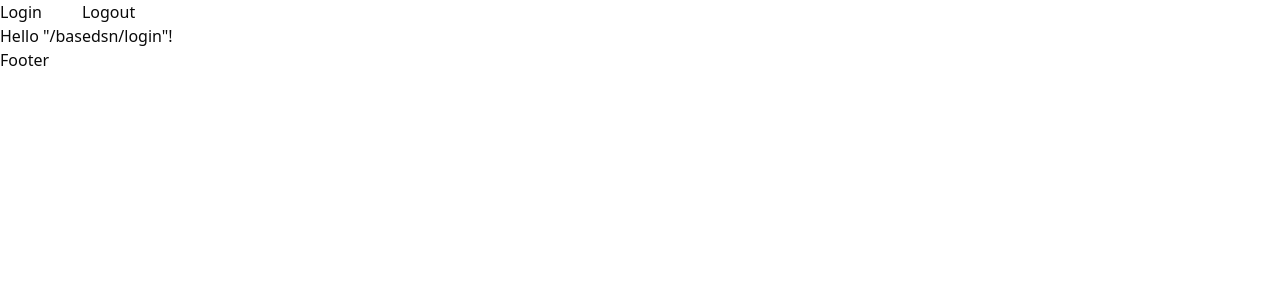
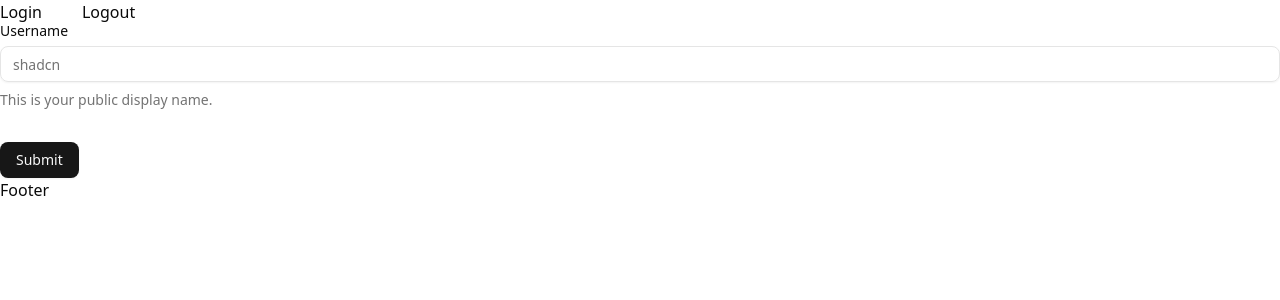
Before and after one commit to 1ars1an/gamblemon, a React (Vite) app: page /app/login in a window 1280 px wide. Shown: the top 300 px of the page. Built offline with nearby package versions, Linux system fonts and the light colour scheme.

Commit message:
shadcn form init + zod, react-hook-form deps

```diff
--- /dev/null
+++ b/src/components/ui/button.tsx
@@ -0,0 +1,58 @@
+import * as React from "react"
+import { Slot } from "@radix-ui/react-slot"
+import { cva, type VariantProps } from "class-variance-authority"
+
+import { cn } from "@/lib/utils"
+
+const buttonVariants = cva(
+  "inline-flex items-center justify-center gap-2 whitespace-nowrap rounded-md text-sm font-medium transition-[color,box-shadow] disabled:pointer-events-none disabled:opacity-50 [&_svg]:pointer-events-none [&_svg:not([class*='size-'])]:size-4 shrink-0 [&_svg]:shrink-0 outline-none focus-visible:border-ring focus-visible:ring-ring/50 focus-visible:ring-[3px] aria-invalid:ring-destructive/20 dark:aria-invalid:ring-destructive/40 aria-invalid:border-destructive",
+  {
+    variants: {
+      variant: {
+        default:
+          "bg-primary text-primary-foreground shadow-xs hover:bg-primary/90",
+        destructive:
+          "bg-destructive text-white shadow-xs hover:bg-destructive/90 focus-visible:ring-destructive/20 dark:focus-visible:ring-destructive/40",
+        outline:
+          "border border-input bg-background shadow-xs hover:bg-accent hover:text-accent-foreground",
+        secondary:
+          "bg-secondary text-secondary-foreground shadow-xs hover:bg-secondary/80",
+        ghost: "hover:bg-accent hover:text-accent-foreground",
+        link: "text-primary underline-offset-4 hover:underline",
+      },
+      size: {
+        default: "h-9 px-4 py-2 has-[>svg]:px-3",
+        sm: "h-8 rounded-md gap-1.5 px-3 has-[>svg]:px-2.5",
+        lg: "h-10 rounded-md px-6 has-[>svg]:px-4",
+        icon: "size-9",
+      },
+    },
+    defaultVariants: {
+      variant: "default",
+      size: "default",
+    },
+  }
+)
+
+function Button({
+  className,
+  variant,
+  size,
+  asChild = false,
+  ...props
+}: React.ComponentProps<"button"> &
+  VariantProps<typeof buttonVariants> & {
+    asChild?: boolean
+  }) {
+  const Comp = asChild ? Slot : "button"
+
+  return (
+    <Comp
+      data-slot="button"
+      className={cn(buttonVariants({ variant, size, className }))}
+      {...props}
+    />
+  )
+}
+
+export { Button, buttonVariants }
--- /dev/null
+++ b/src/components/ui/form.tsx
@@ -0,0 +1,165 @@
+import * as React from "react"
+import * as LabelPrimitive from "@radix-ui/react-label"
+import { Slot } from "@radix-ui/react-slot"
+import {
+  Controller,
+  ControllerProps,
+  FieldPath,
+  FieldValues,
+  FormProvider,
+  useFormContext,
+  useFormState,
+} from "react-hook-form"
+
+import { cn } from "@/lib/utils"
+import { Label } from "@/components/ui/label"
+
+const Form = FormProvider
+
+type FormFieldContextValue<
+  TFieldValues extends FieldValues = FieldValues,
+  TName extends FieldPath<TFieldValues> = FieldPath<TFieldValues>,
+> = {
+  name: TName
+}
+
+const FormFieldContext = React.createContext<FormFieldContextValue>(
+  {} as FormFieldContextValue
+)
+
+const FormField = <
+  TFieldValues extends FieldValues = FieldValues,
+  TName extends FieldPath<TFieldValues> = FieldPath<TFieldValues>,
+>({
+  ...props
+}: ControllerProps<TFieldValues, TName>) => {
+  return (
+    <FormFieldContext.Provider value={{ name: props.name }}>
+      <Controller {...props} />
+    </FormFieldContext.Provider>
+  )
+}
+
+const useFormField = () => {
+  const fieldContext = React.useContext(FormFieldContext)
+  const itemContext = React.useContext(FormItemContext)
+  const { getFieldState } = useFormContext()
+  const formState = useFormState({ name: fieldContext.name })
+  const fieldState = getFieldState(fieldContext.name, formState)
+
+  if (!fieldContext) {
+    throw new Error("useFormField should be used within <FormField>")
+  }
+
+  const { id } = itemContext
+
+  return {
+    id,
+    name: fieldContext.name,
+    formItemId: `${id}-form-item`,
+    formDescriptionId: `${id}-form-item-description`,
+    formMessageId: `${id}-form-item-message`,
+    ...fieldState,
+  }
+}
+
+type FormItemContextValue = {
+  id: string
+}
+
+const FormItemContext = React.createContext<FormItemContextValue>(
+  {} as FormItemContextValue
+)
+
+function FormItem({ className, ...props }: React.ComponentProps<"div">) {
+  const id = React.useId()
+
+  return (
+    <FormItemContext.Provider value={{ id }}>
+      <div
+        data-slot="form-item"
+        className={cn("grid gap-2", className)}
+        {...props}
+      />
+    </FormItemContext.Provider>
+  )
+}
+
+function FormLabel({
+  className,
+  ...props
+}: React.ComponentProps<typeof LabelPrimitive.Root>) {
+  const { error, formItemId } = useFormField()
+
+  return (
+    <Label
+      data-slot="form-label"
+      data-error={!!error}
+      className={cn("data-[error=true]:text-destructive-foreground", className)}
+      htmlFor={formItemId}
+      {...props}
+    />
+  )
+}
+
+function FormControl({ ...props }: React.ComponentProps<typeof Slot>) {
+  const { error, formItemId, formDescriptionId, formMessageId } = useFormField()
+
+  return (
+    <Slot
+      data-slot="form-control"
+      id={formItemId}
+      aria-describedby={
+        !error
+          ? `${formDescriptionId}`
+          : `${formDescriptionId} ${formMessageId}`
+      }
+      aria-invalid={!!error}
+      {...props}
+    />
+  )
+}
+
+function FormDescription({ className, ...props }: React.ComponentProps<"p">) {
+  const { formDescriptionId } = useFormField()
+
+  return (
+    <p
+      data-slot="form-description"
+      id={formDescriptionId}
+      className={cn("text-muted-foreground text-sm", className)}
+      {...props}
+    />
+  )
+}
+
+function FormMessage({ className, ...props }: React.ComponentProps<"p">) {
+  const { error, formMessageId } = useFormField()
+  const body = error ? String(error?.message ?? "") : props.children
+
+  if (!body) {
+    return null
+  }
+
+  return (
+    <p
+      data-slot="form-message"
+      id={formMessageId}
+      className={cn("text-destructive-foreground text-sm", className)}
+      {...props}
+    >
+      {body}
+    </p>
+  )
+}
+
+export {
+  useFormField,
+  Form,
+  FormItem,
+  FormLabel,
+  FormControl,
+  FormDescription,
+  FormMessage,
+  FormField,
+}
--- /dev/null
+++ b/src/components/ui/input.tsx
@@ -0,0 +1,21 @@
+import * as React from "react"
+
+import { cn } from "@/lib/utils"
+
+function Input({ className, type, ...props }: React.ComponentProps<"input">) {
+  return (
+    <input
+      type={type}
+      data-slot="input"
+      className={cn(
+        "border-input file:text-foreground placeholder:text-muted-foreground selection:bg-primary selection:text-primary-foreground flex h-9 w-full min-w-0 rounded-md border bg-transparent px-3 py-1 text-base shadow-xs transition-[color,box-shadow] outline-none file:inline-flex file:h-7 file:border-0 file:bg-transparent file:text-sm file:font-medium disabled:pointer-events-none disabled:cursor-not-allowed disabled:opacity-50 md:text-sm",
+        "focus-visible:border-ring focus-visible:ring-ring/50 focus-visible:ring-[3px]",
+        "aria-invalid:ring-destructive/20 dark:aria-invalid:ring-destructive/40 aria-invalid:border-destructive",
+        className
+      )}
+      {...props}
+    />
+  )
+}
+
+export { Input }
--- /dev/null
+++ b/src/components/ui/label.tsx
@@ -0,0 +1,24 @@
+"use client"
+
+import * as React from "react"
+import * as LabelPrimitive from "@radix-ui/react-label"
+
+import { cn } from "@/lib/utils"
+
+function Label({
+  className,
+  ...props
+}: React.ComponentProps<typeof LabelPrimitive.Root>) {
+  return (
+    <LabelPrimitive.Root
+      data-slot="label"
+      className={cn(
+        "flex items-center gap-2 text-sm leading-none font-medium select-none group-data-[disabled=true]:pointer-events-none group-data-[disabled=true]:opacity-50 peer-disabled:cursor-not-allowed peer-disabled:opacity-50",
+        className
+      )}
+      {...props}
+    />
+  )
+}
+
+export { Label }
--- a/src/routes/app/login.tsx
+++ b/src/routes/app/login.tsx
@@ -1,10 +1,75 @@
 import React from 'react';
 import { createFileRoute } from '@tanstack/react-router';
 
+import { z } from 'zod';
+import { zodResolver } from '@hookform/resolvers/zod';
+import { useForm } from 'react-hook-form';
+
+import { Button } from '@/components/ui/button';
+import {
+  Form,
+  FormControl,
+  FormDescription,
+  FormField,
+  FormItem,
+  FormLabel,
+  FormMessage,
+} from '@/components/ui/form';
+import { Input } from '@/components/ui/input';
+
 export const Route = createFileRoute('/app/login')({
-  component: RouteComponent,
+  component: ProfileForm,
 });
 
-function RouteComponent() {
-  return <div>Hello "/basedsn/login"!</div>;
+const formSchema = z.object({
+  username: z
+    .string()
+    .min(2, { message: 'username must be atleast 2 characters' })
+    .max(50),
+  password: z
+    .string()
+    .min(2, { message: 'password must be atleast 2 characters' })
+    .max(50),
+});
+
+function ProfileForm() {
+  const form = useForm<z.infer<typeof formSchema>>({
+    resolver: zodResolver(formSchema),
+    defaultValues: {
+      username: '',
+    },
+  });
+
+  function onSubmit(values: z.infer<typeof formSchema>) {
+    // Do something with the form values.
+    // ✅ This will be type-safe and validated.
+    console.log(values);
+  }
+
+  return (
+    <Form {...form}>
+      <form
+        onSubmit={form.handleSubmit(onSubmit)}
+        className="space-y-8"
+      >
+        <FormField
+          control={form.control}
+          name="username"
+          render={({ field }) => (
+            <FormItem>
+              <FormLabel>Username</FormLabel>
+              <FormControl>
+                <Input placeholder="shadcn" {...field} />
+              </FormControl>
+              <FormDescription>
+                This is your public display name.
+              </FormDescription>
+              <FormMessage />
+            </FormItem>
+          )}
+        />
+        <Button type="submit">Submit</Button>
+      </form>
+    </Form>
+  );
 }
```
Also changed, not shown: package.json (+6 -1 lines), 2 other files (tests, documents, lock files or other folders).
